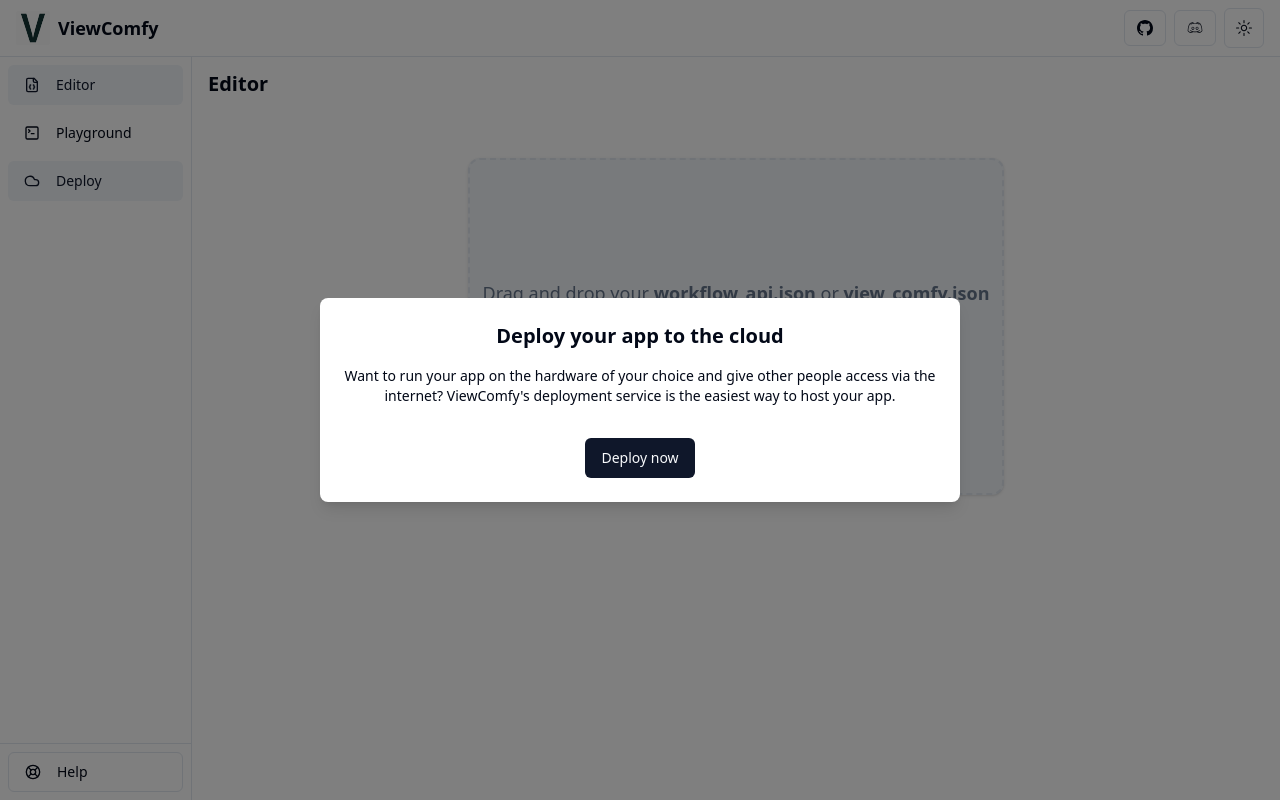
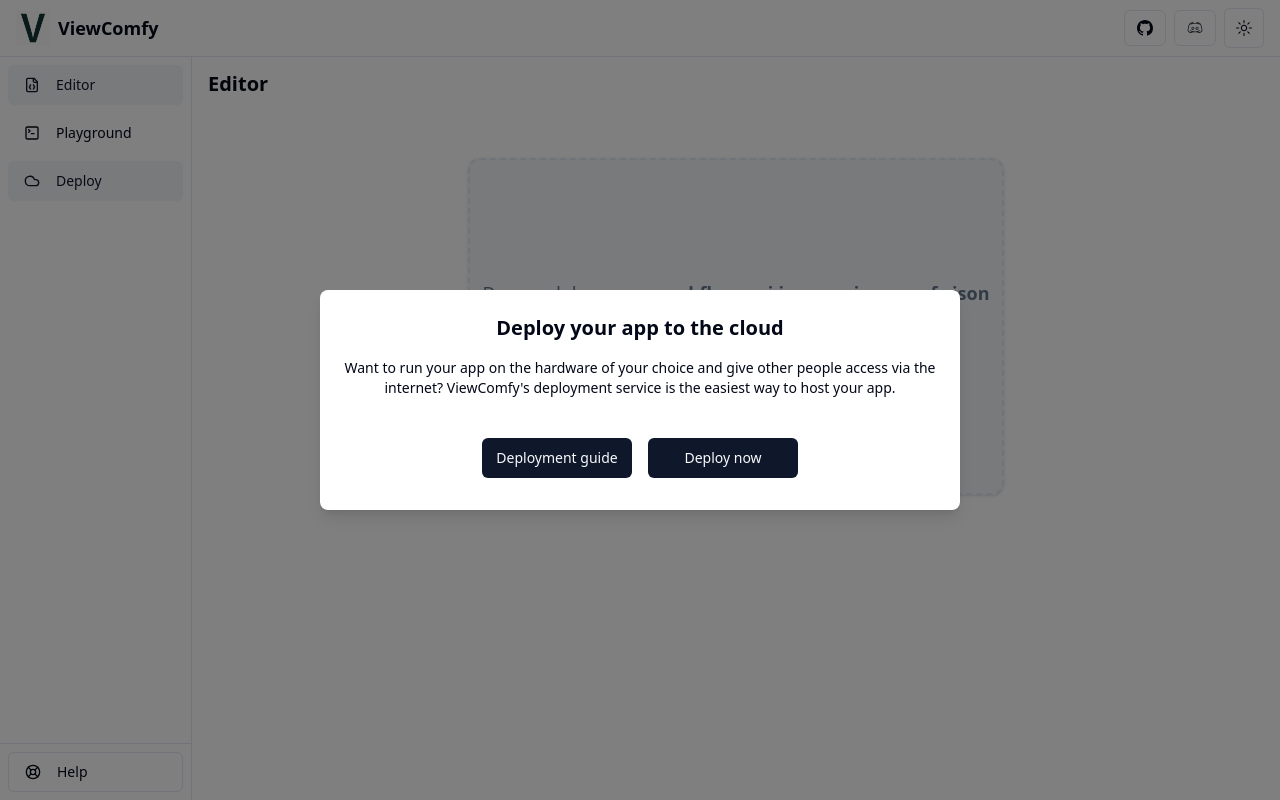
Before and after one commit to ViewComfy/ViewComfy, a Next.js app: page / in a window 1280 px wide. Both pictures are taken after a click on the button "Deploy". Built offline with nearby package versions, Linux system fonts and the light colour scheme.

Commit message:
added guide button and fix lint issues

```diff
--- a/app/page.tsx
+++ b/app/page.tsx
@@ -32,10 +32,19 @@
                 <div className="absolute inset-0 bg-black/50 z-10" />
                 <div className="absolute top-1/2 left-1/2 transform -translate-x-1/2 -translate-y-1/2 bg-white rounded-lg shadow-lg p-6 z-20">
                     <h2 className="text-xl font-bold mb-4 text-center">Deploy your app to the cloud</h2>
-                    <p className="text-sm mb-4 text-center">Want to run your app on the hardware of your choice and give other people access via the internet? ViewComfy's deployment service is the easiest way to host your app.</p>
-                    <div className="flex justify-center">
+                    <p className="text-sm mb-4 text-center">Want to run your app on the hardware of your choice and give other people access via the internet? ViewComfy&apos;s deployment service is the easiest way to host your app.</p>
+                    <div className="flex justify-center py-2 space-x-4">
+                    <Button
+                            className="mt-4 px-4 w-[150px]"
+                            onClick={() => {
+                                window.open('https://youtu.be/pIODXFU9sHw', '_blank');
+                                setDeployWindow(false)
+                            }}
+                        >
+                            Deployment guide
+                        </Button>
                         <Button
-                            className="mt-4 px-4 py-2"
+                            className="mt-4 px-4 w-[150px]"
                             onClick={() => {
                                 window.open('https://app.viewcomfy.com/', '_blank');
                                 setDeployWindow(false)
```
